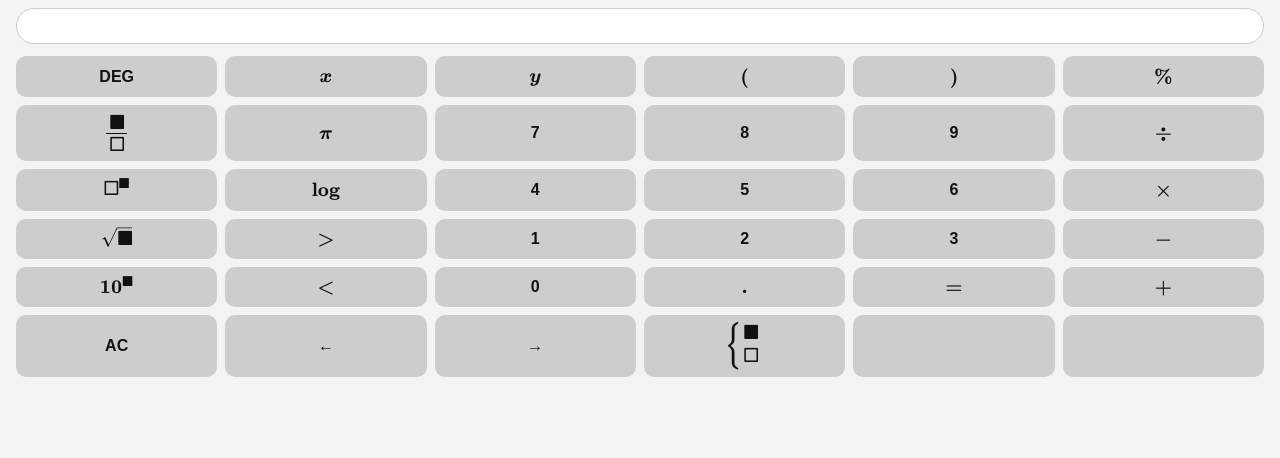
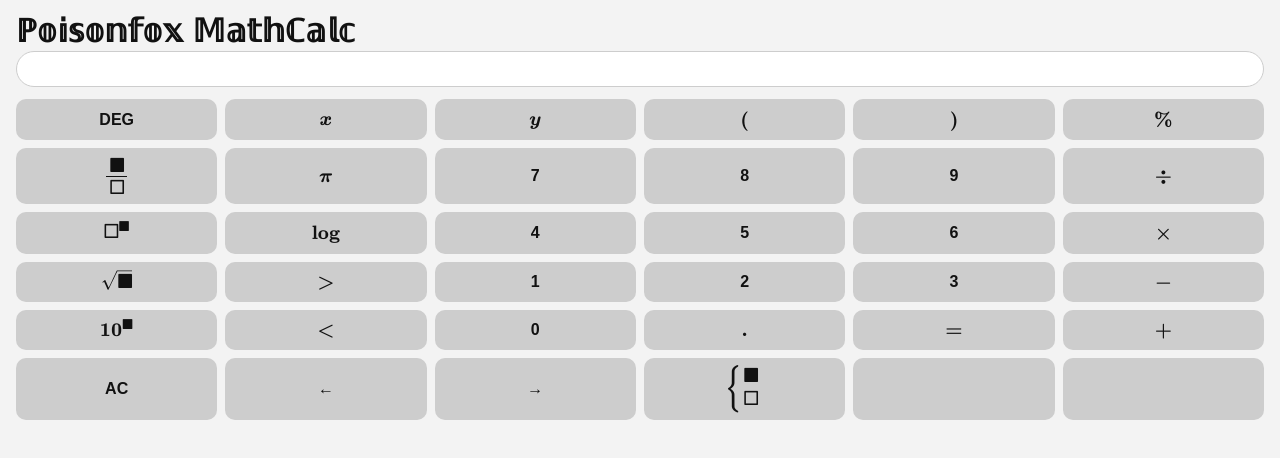
Before and after one commit to foxypiratecove37350/poisonfox-math-calc, a plain HTML site: page index.html in a window 1280 px wide. Drawn offline with nearby package versions, Linux system fonts and the light colour scheme.

Commit message:
Added title

```diff
--- a/index.html
+++ b/index.html
@@ -14,6 +14,7 @@
 	<body>
 		<div class="sidebar"></div>
 		<div class="container">
+			<h1>&Popf;&oopf;&iopf;&sopf;&oopf;&nopf;&fopf;&oopf;&xopf; &Mopf;&aopf;&topf;&hopf;&Copf;&aopf;&lopf;&copf;</h1>
 			<div contenteditable="" name="math-input" class="math-input"></div>
 			<div class="keyboard">
 				<div class="row row-1">
```
